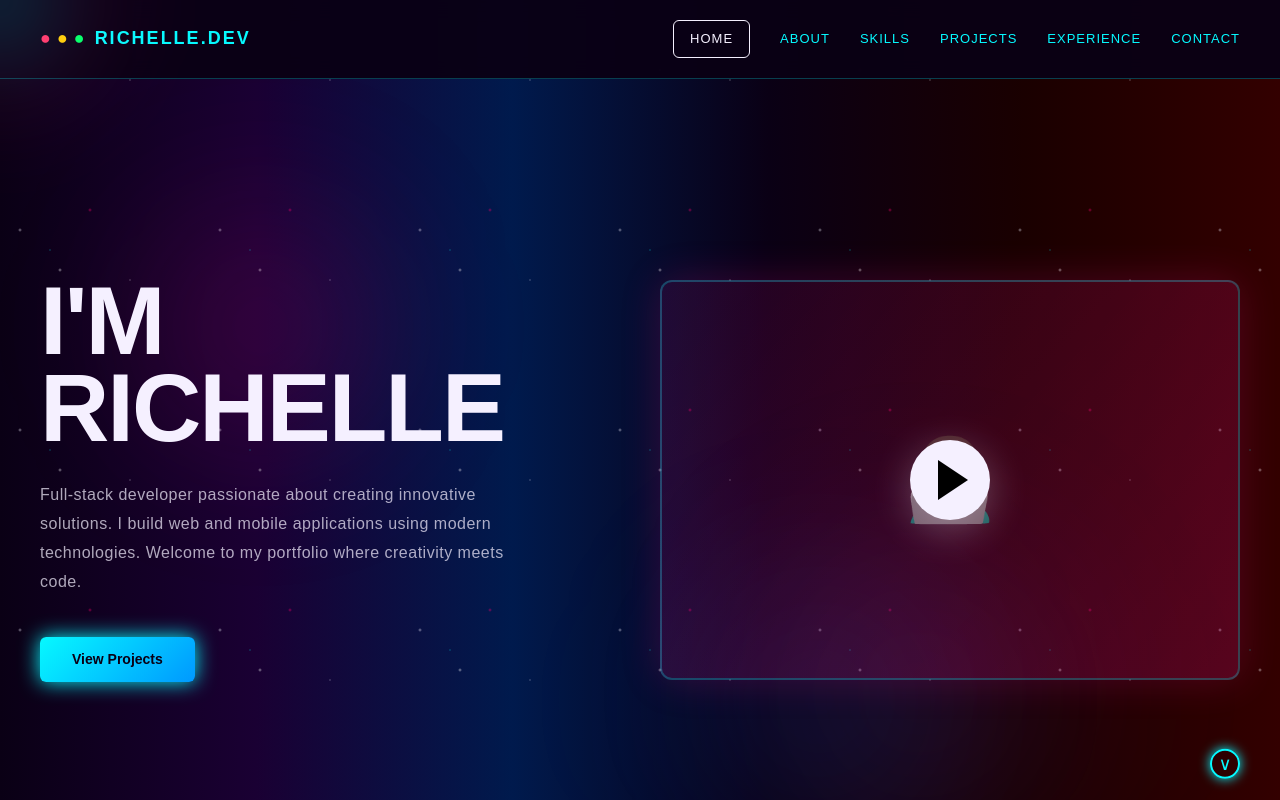
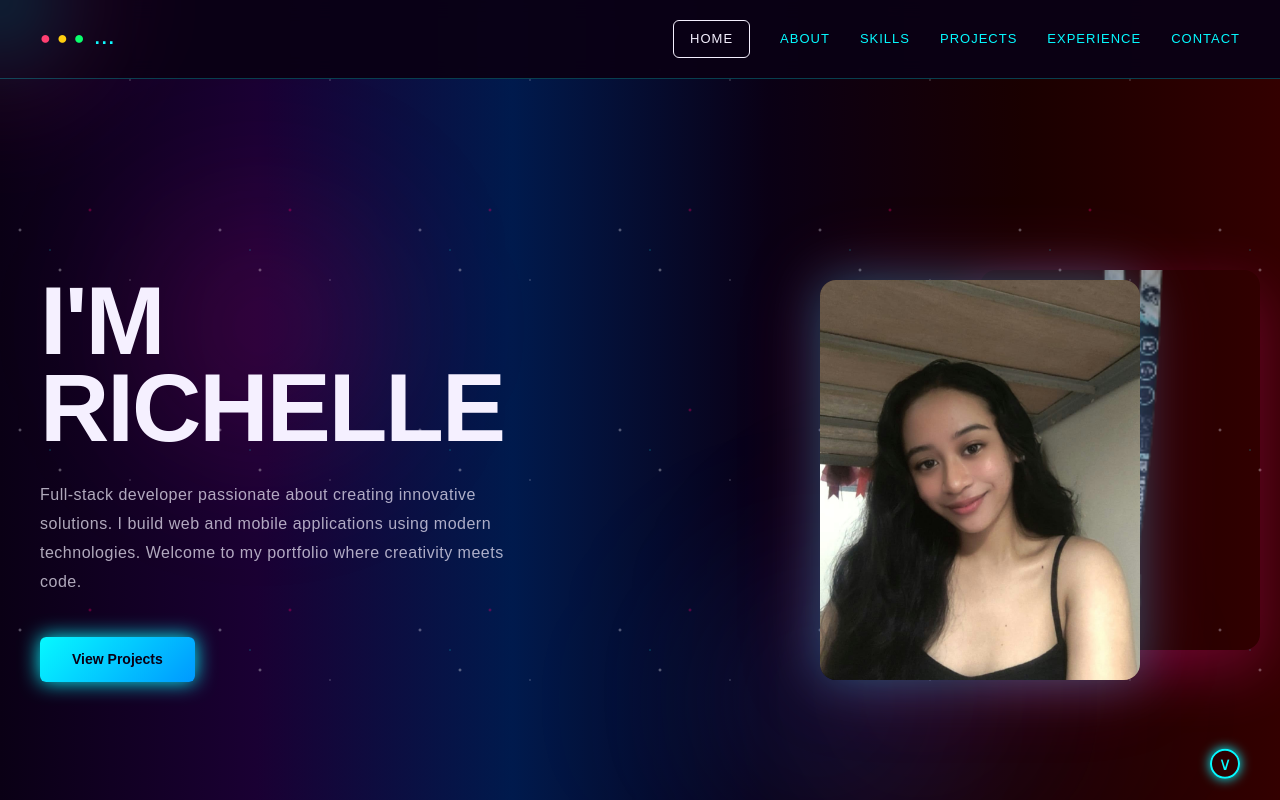
Before and after one commit to Richelle1215/Portfolio, a Next.js app in the folder my-portfolio/: page / in a window 1280 px wide. Shown: the top 800 px of the page. Built offline with nearby package versions, Linux system fonts and the light colour scheme.

Commit message:
fixing images

```diff
--- a/my-portfolio/app/interactive-elements.tsx
+++ b/my-portfolio/app/interactive-elements.tsx
@@ -147,7 +147,7 @@ export function Header({ onNavigate }: { onNavigate?: (id: string) => void }) {
           <span style={{ color: "#ffcc00" }}>●</span>
           <span style={{ color: "#00ff66" }}>●</span>
         </div>
-        <span style={{ color: galaxyTheme.neonCyan }}>RICHELLE.DEV</span>
+        <span style={{ color: galaxyTheme.neonCyan }}>...</span>
       </div>
 
       <nav style={{ display: "flex", alignItems: "center", gap: 30, fontSize: 13, letterSpacing: "1px", textTransform: "uppercase", flexWrap: "wrap" }}>
@@ -175,13 +175,37 @@ export function HeroSection() {
         </div>
       </div>
 
-      <div style={{ position: "relative", height: "400px", display: "flex", alignItems: "center", justifyContent: "center", animation: "slideInRight 0.8s ease-out", transform: `translateY(${parallax * 0.2}px)` }}>
-        <div style={{ width: "100%", height: "100%", background: `linear-gradient(135deg, rgba(255, 20, 147, 0.1), rgba(255, 20, 147, 0.2))`, borderRadius: "12px", border: `2px solid ${galaxyTheme.neonCyan}40`, display: "flex", alignItems: "center", justifyContent: "center", position: "relative", overflow: "hidden", boxShadow: `0 0 40px ${galaxyTheme.nebulaPink}30` }}>
-          <div style={{ fontSize: "80px", opacity: 0.5, animation: "scaleIn 1s ease-out" }}>👨‍💻</div>
-          <div style={{ position: "absolute", width: "80px", height: "80px", background: galaxyTheme.starWhite, borderRadius: "50%", display: "flex", alignItems: "center", justifyContent: "center", cursor: "pointer", transition: "all 0.3s ease", boxShadow: `0 10px 40px rgba(245, 240, 255, 0.3)` }} onMouseEnter={(e) => { e.currentTarget.style.transform = "scale(1.1)"; }} onMouseLeave={(e) => { e.currentTarget.style.transform = "scale(1)"; }}>
-            <div style={{ width: 0, height: 0, borderLeft: "30px solid #000", borderTop: "20px solid transparent", borderBottom: "20px solid transparent", marginLeft: "6px" }} />
-          </div>
-        </div>
+      <div style={{ position: "relative", height: "500px", display: "flex", alignItems: "center", justifyContent: "center", animation: "slideInRight 0.8s ease-out", transform: `translateY(${parallax * 0.2}px)` }}>
+        {/* Lace background - offset to the back */}
+        <div style={{
+          position: "absolute",
+          width: "280px",
+          height: "380px",
+          backgroundImage: "url('/lace.png')",
+          backgroundSize: "cover",
+          backgroundPosition: "center",
+          borderRadius: "16px",
+          zIndex: 1,
+          top: "40px",
+          right: "-20px",
+          boxShadow: `0 20px 60px rgba(255, 20, 147, 0.3)`
+        }} />
+
+        {/* Photo on top - main focal point */}
+        <img
+          src="/myphoto.png"
+          alt="Richelle Mendez"
+          style={{
+            width: "320px",
+            height: "400px",
+            objectFit: "cover",
+            borderRadius: "16px",
+            zIndex: 2,
+            boxShadow: `0 0 50px ${galaxyTheme.neonCyan}50, 0 0 80px ${galaxyTheme.nebulaPink}40`,
+            position: "relative",
+            left: "30px"
+          }}
+        />
       </div>
     </section>
   );
```
Also changed, not shown: my-portfolio/public/lace.png (added), my-portfolio/public/myphoto.png (added).
